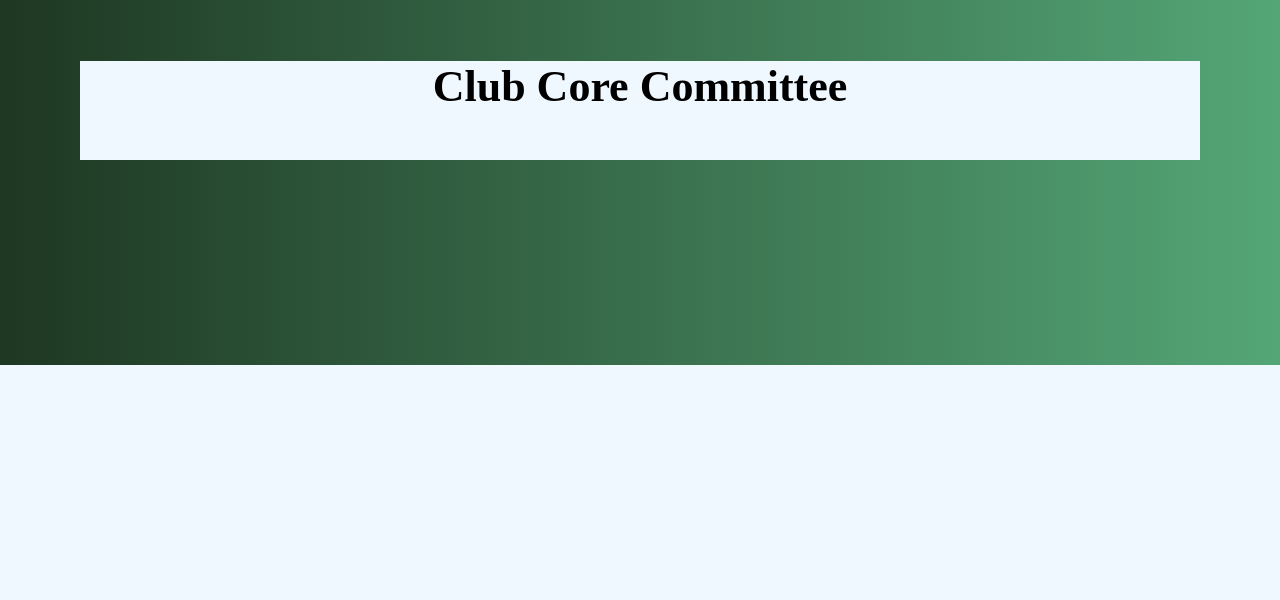
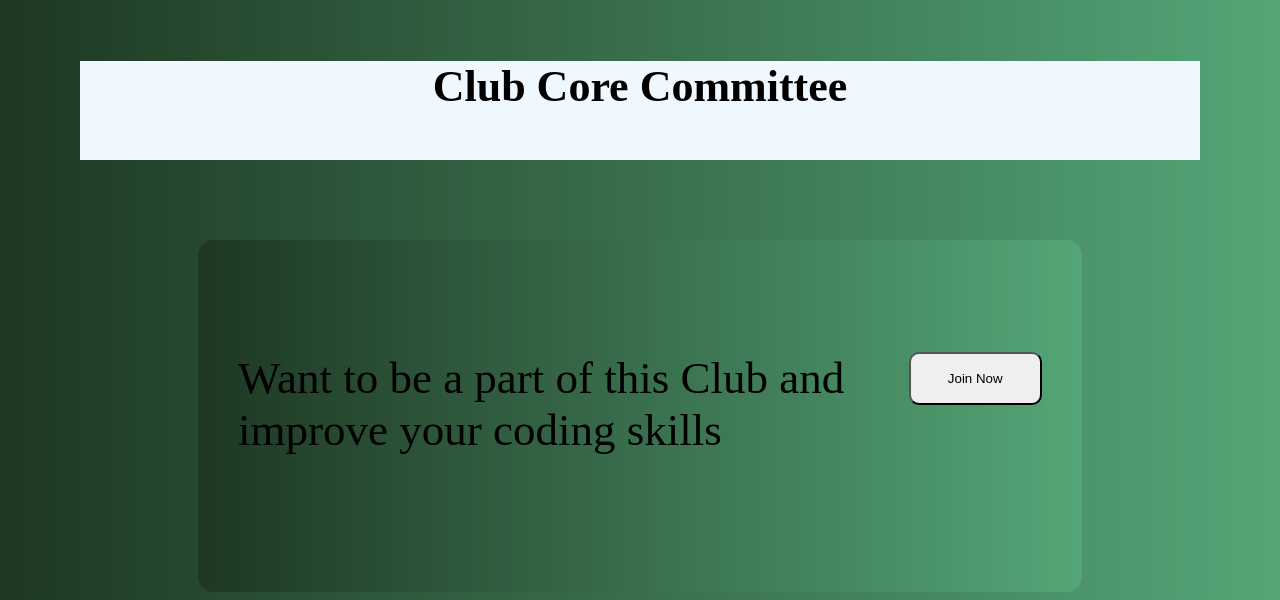
Before and after one commit to amruthajoshi-22/College-club-management, a PHP site: page /flc.php in a window 1280 px wide. Shown: the part 435-1035 px from the top of the page. Before the commit the page ends 800 px from the top, so only its background shows below. Run offline with PHP 8.4, Linux system fonts and the light colour scheme; data that the repository does not hold is empty.

Commit message:
third commit

```diff
--- a/csi.php
+++ b/csi.php
@@ -52,7 +52,7 @@ mysqli_select_db($con,"trefle");
             </div>
             <div class="name">
             <?php
-              echo $row['stu_name']." ".$row['Sub1_name']." ".$row['Sub2_name']." ".$row['Sub3_name']
+              echo $row['stu_name']." ,".$row['Sub1_name']." ".$row['Sub2_name']." ".$row['Sub3_name']
             ?>
             </div>
 
--- a/css/registration.css
+++ b/css/registration.css
@@ -3,7 +3,7 @@
     max-width:50%;
     height: 40%;
     margin: auto;
-    background-color:#ad2b56;
+    background-image:linear-gradient(to right,rgb(30 55 34),rgb(84 166 119));
     text-align: center;
     padding: 8px;
 
--- a/flc.php
+++ b/flc.php
@@ -15,6 +15,33 @@ mysqli_select_db($con,"trefle");
     <meta name="viewport" content="width=device-width, initial-scale=1.0">
     <link rel="stylesheet" href="css/eachclub.css?v=<?php echo time(); ?>">
     <title>Ace</title>
+    <style>
+    .joincontainer{
+    height:30vh;
+    width:70%;
+    margin: auto;
+    display:flex;
+    justify-content: space-evenly;
+    margin-top:5em;
+    border-radius: 15px;
+    background-color: cornflowerblue;
+    padding-top: 7em;
+    margin-top: 5em;
+}
+
+.joinnow{
+
+    width:14em;
+    color: black;
+    font-size:45px;
+}
+
+.joinbutton{
+    width:10em;
+    height:4em;
+    border-radius: 10px;
+}
+</style>
 </head>
 <body>
     <h1 style="text-align:center; font-size:50px; ">
@@ -63,5 +90,16 @@ mysqli_select_db($con,"trefle");
          ?>
         </div>
         </div>
+
+        <div class="joincontainer" style="background-image:linear-gradient(to right,rgb(30 55 34),rgb(84 166 119));">
+        <div class=joinnow>Want to be a part of this Club and improve your coding skills</div>
+
+        <button class="joinbutton" onclick="template()">Join Now</button>
+    </div>
+    <script>
+        function template(){
+        window.location.href ="registration.html";
+        }
+    </script>
 </body>
 </html>
--- a/registration.html
+++ b/registration.html
@@ -8,7 +8,7 @@
     <link rel="stylesheet" href="css/registration.css">
 </head>
 <body>
-    <div class="container-fluid form">
+    <div class="container-fluid form " style="background-image:linear-gradient(to right,rgb(30 55 34),rgb(84 166 119));">
         <H1> Club registration form</H1>
         <p>Enter your details to be a part of this club</p>
         <form action="reg.php" method="post">
```
Also changed, not shown: ace.php (+12 -2 lines).
